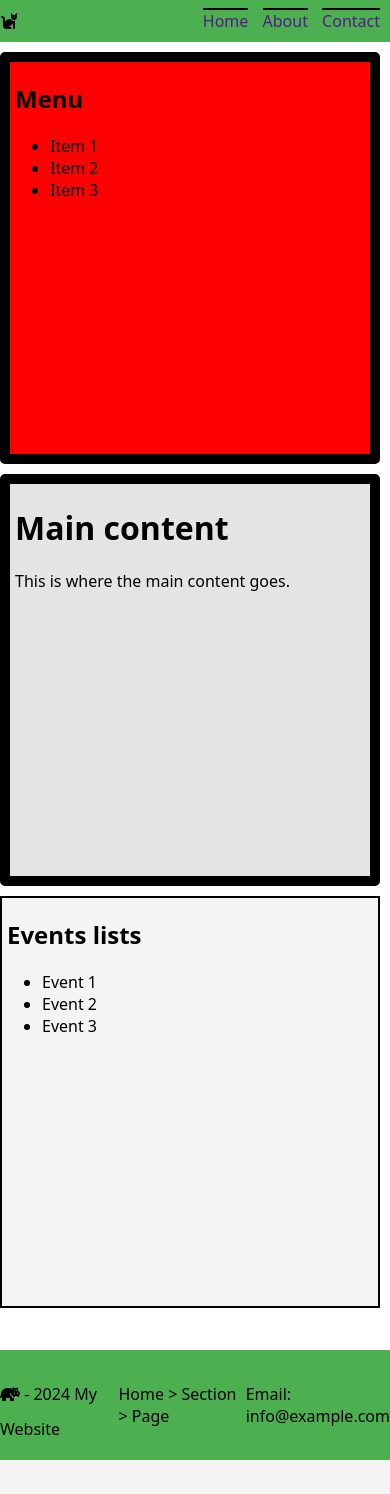
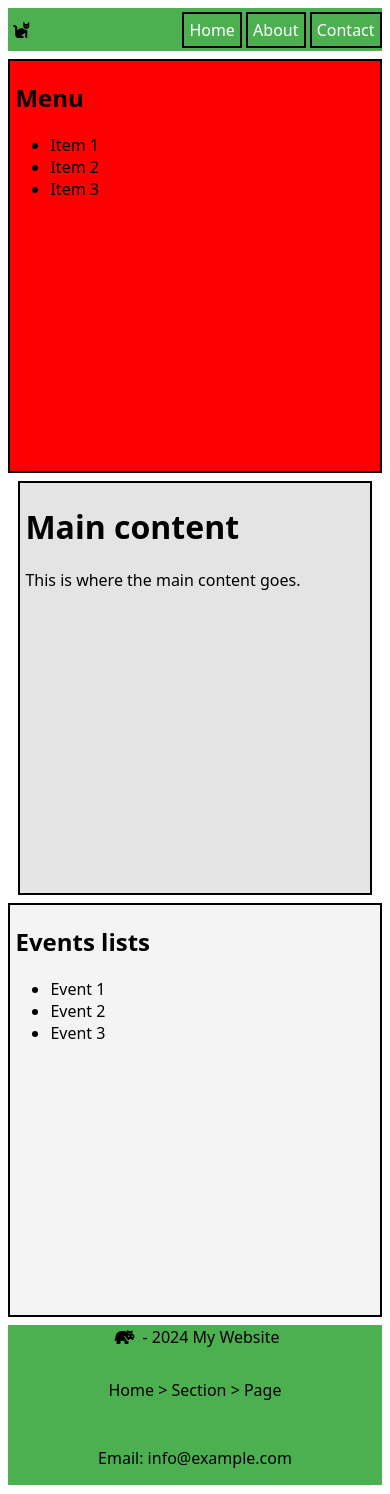
Before and after one commit to Repsej07/Html-cause-i-was-bored, a PHP site: page / in a window 390 px wide. Before the commit the page ends 1460 px from the top, so only its background shows below. Run offline with PHP 8.4, Linux system fonts and the light colour scheme; some libraries are stand-ins or nearby versions.

Commit message:
readability

```diff
--- a/index.html
+++ b/index.html
@@ -8,6 +8,7 @@
 </head>
 <body>
 <div class="container"><!--this is the main grid container that holds all the items-->
+
     <header><!--this is the first item in the grid which hold the header and the nav-bar-->
             <i class="fa-solid fa-cat";"></i>
             <div>
@@ -16,6 +17,8 @@
                 <a href="">Contact</a>
             </div>
     </header>
+
+
     <aside class="item-2"><!--this is the second item in the grid which holds sidebar 1, so the sidebar on the left-->
         <h1>Menu</h1>
                 <ul>
@@ -24,10 +27,15 @@
                     <li>Item 3</li>
                  </ul>
     </aside>
+
+
+
     <main class="item-3">
         <h1>Main content</h1><!--this is the third item in the grid which holds the main content window-->
         <p style="margin-left: 5px;">This is where the main content goes.</p>
     </main>
+
+
     <aside class="item-4">   <!--this is the fourth item in the grid which holds sidebar 2, so the sidebar on the right-->
         <h1>Events lists</h1>
         <ul>
@@ -36,9 +44,10 @@
             <li>Event 3</li>
         </ul>
     </aside>
+
     <footer><!--this is the sixth item which holds the footer, just the boring stuff so to speak-->
         <div>
-        <p class="fa-solid fa-hippo"></p>
+        <i class="fa-solid fa-hippo"></i>
         - 2024 My Website
         </div>
         <p> Home > Section > Page</p>
--- a/styles.css
+++ b/styles.css
@@ -4,10 +4,11 @@ body {
     margin: 0;
 }
 .container{/*this is the class for the main grid container*/
+    padding: 1vh;
     display: grid; /*makes the container a grid*/
     row-gap: 10px; /*sets the gap between the rows to 10px*/
     grid-template-columns: 1fr 1fr 1fr 1fr 1fr; /*sets the columns of the grid to 1fr 1fr 1fr 1fr 1fr*/
-    grid-template-rows: 10vh 80vh 10vh; /*sets the rows of the grid to 1cm 2fr 1cm*/
+    grid-template-rows: 8vh 80vh 8vh; /*sets the rows of the grid to 1cm 2fr 1cm*/
     grid-template-areas:
     "header header header header header" /*sets the areas of the grid to the following*/
     "sidebar1 main main  main sidebar2" /*sets the areas of the grid to the following*/
@@ -24,10 +25,11 @@ header{/*these are the different stylings i have used for item 1*/
     align-items: center; /*aligns the items in the flex-box to the center*/
 }
 a{
-    margin-right: 10px; /*margin for the nav links temporarly*/
-    border-top: 2px solid black; /*border for the nav links temporarly*/
+    padding: 5px; /*margin for the nav links temporarly*/
+    border: 2px solid black; /*border for the nav links temporarly*/
     border-radius: 1px;
     text-decoration: none;
+    color: white;
     }
 a:hover{
         background-color: white;
@@ -51,13 +53,13 @@ h1{
 }
 aside{
     border: 2px solid black; /*border for the aside*/
+    background-color: #f4f4f4;
+}
+main{
+    border: 2px solid black; /*border for the main*/
     margin-right: 10px;
     background-color: #f4f4f4;
-}
-.item-2, .item-3{
-border: 10px solid black; /*border for the items 2 and 3*/
-border-radius: 5px;
-
+    margin-left: 10px;
 
 }
 
@@ -75,31 +77,35 @@ footer{ /*these are the different stylings i have used for item 5*/
     align-items: center;
 }
 
+i{
+padding: 1vw;
+
+}
 @media screen and (max-width: 615px) { /*this is the media query for the smoller devices*/
-    *{
-        overflow: visible;
+    html{
+    overflow-y: scroll;
     }
     .container { /*these are the rules for the main container if the width of the screen gets below 615px*/
     row-gap: 0px; /*sets the row gap to 0 cause otherwise there would have been a gap between item 5 and item 6*/
     font-size: 1em;
-    grid-template-columns: 1fr 1fr 1fr 1fr 1fr; /*sets the columns of the grid to 1fr 1fr 1fr 1fr 1fr*/
-    grid-template-rows: 5vh 50vh 50vh 50vh 5vh 13vh ;   /*sets the rows of the grid to 1cm 1fr 1fr 1fr 2cm 2cm*/
+    grid-template-columns: 0.2fr 0.2fr 0.2fr 0.2fr 0.2fr; /*sets the columns of the grid to 1fr 1fr 1fr 1fr 1fr*/
+    grid-template-rows: 5vh 50vh 50vh 50vh 20vh  ;   /*sets the rows of the grid to 1cm 1fr 1fr 1fr 2cm 2cm*/
     grid-template-areas:  /*sets the areas of the grid to the following*/
     "header header header header header" /*this is the first row of the grid*/
     "sidebar1 sidebar1 sidebar1 sidebar1 sidebar1"  /*this is the second row of the grid*/
     "main main main main main" /*this is the third row of the grid*/
     "sidebar2 sidebar2 sidebar2 sidebar2 sidebar2" /*this is the fourth row of the grid*/
-    "logo logo logo logo logo" /*this is the fifth row of the grid*/
-    "footer footer footer footer footer" /*this is the sixth row of the grid*/
+    "footer footer footer footer footer" /*this is the fifth row of the grid*/
     }
 .item-2, .item-3, .item-4, .item-5{
-        margin-top: 10px;   /*these are the rules for the items 2, 3 and 4 if the width of the screen gets below 615px*/
+        margin-top: 1vh;   /*these are the rules for the items 2, 3 and 4 if the width of the screen gets below 615px*/
     }
-.item-5 { /*these are the rules for the items 5 if the width of the screen gets below 615px*/
-            justify-content: center; /*aligns the items in the flex-box to the center*/
-        }
-.item-6{
-       flex-direction: column; /*makes sure that the <p> tags in item-6 stack on top of eachother instead of next to eacother*/
-       margin-top: 0;
-    }
+footer{
+    display: flex;
+    flex-direction: column;
+    margin-top: 1vh;
+
+
 }
+
+}
```
Lines whose indentation alone changed are shown as unchanged.
